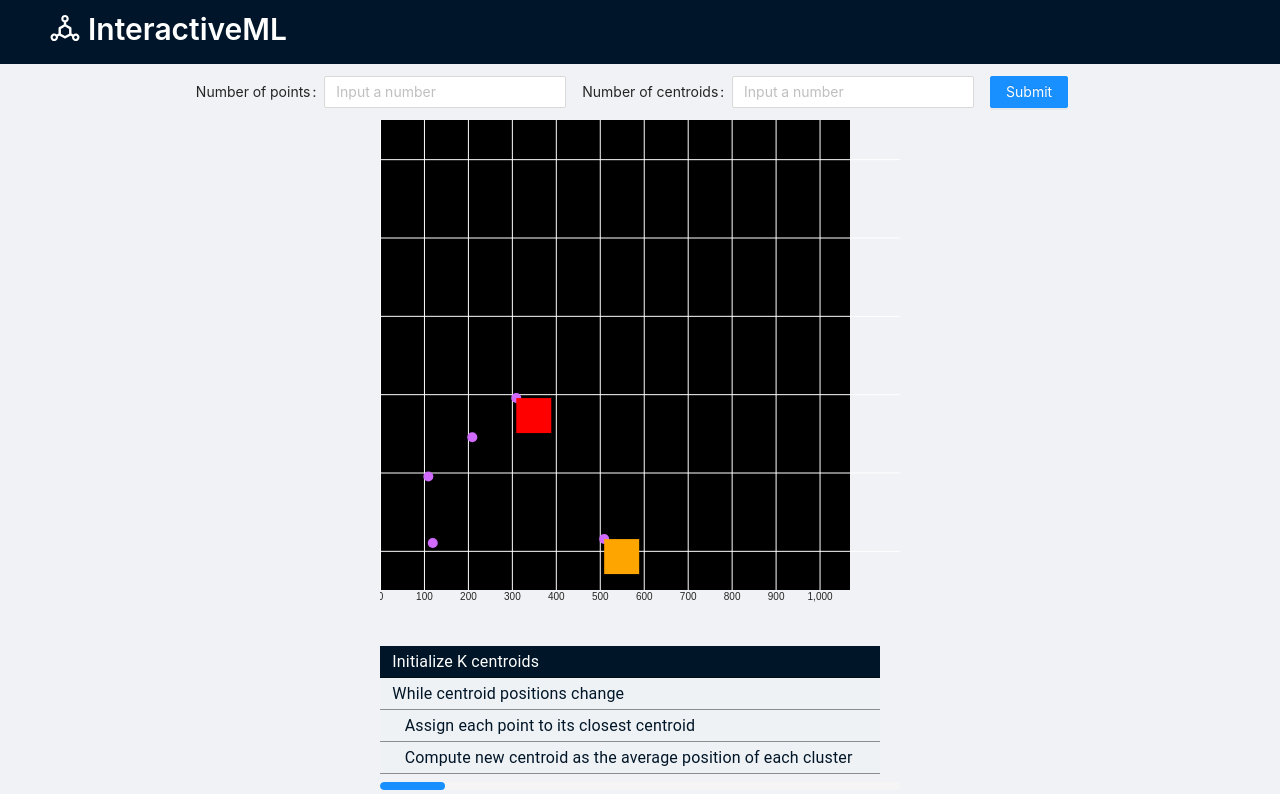
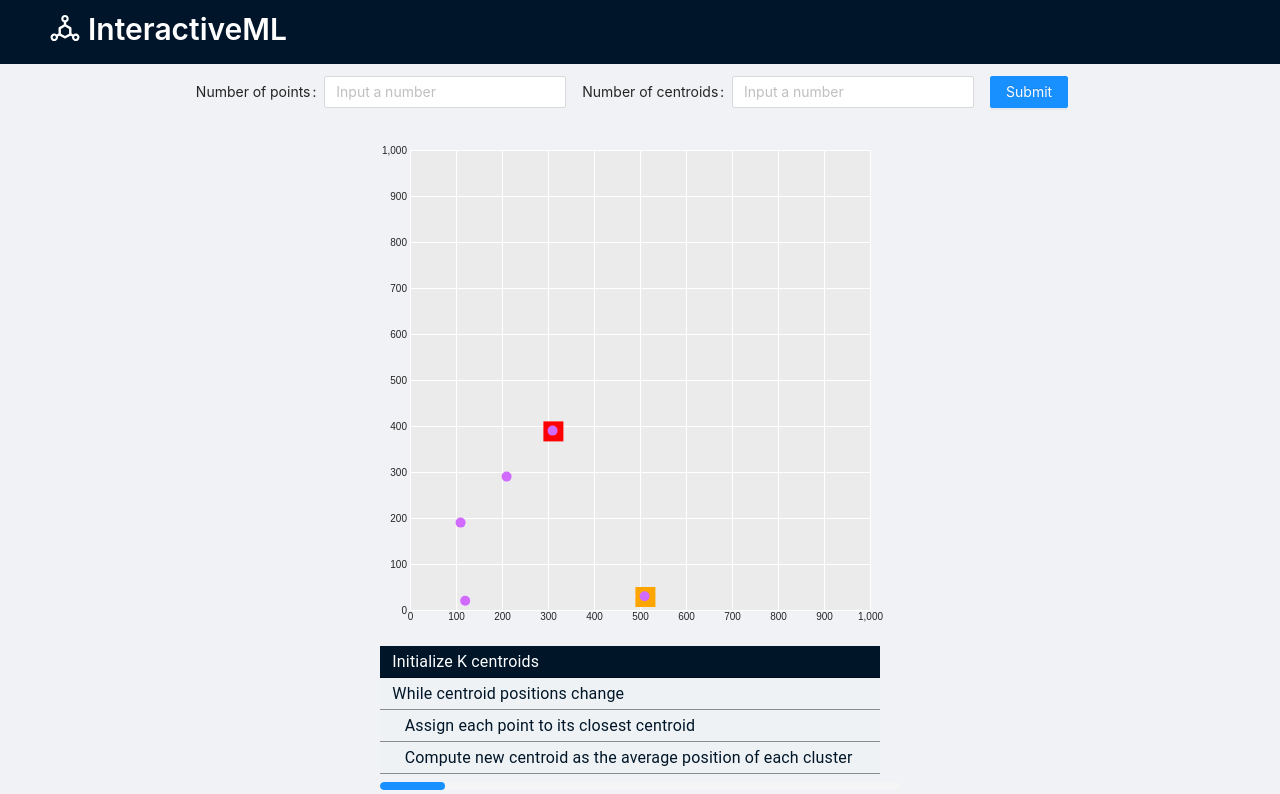
Before and after one commit to h12567/interactive-ml, a React (Create React App) app: page / in a window 1280 px wide. Shown: the top 794 px of the page. Built offline with nearby package versions, Linux system fonts and the light colour scheme.

Commit message:
Polish grid UI

```diff
--- a/src/components/ClusterVis.js
+++ b/src/components/ClusterVis.js
@@ -6,65 +6,65 @@ function ClusterVis({data, centroids}) {
 
     const ref = useD3(
         (svg) => {
-            var margin = {top: 10, right: 30, bottom: 40, left: 50},
+            var margin = {top: 30, right: 30, bottom: 30, left: 30},
                 width = 520 - margin.left - margin.right,
                 height = 520 - margin.top - margin.bottom;
-
 
             while (d3.select("#k-means").firstChild) {
                 d3.select('#k-means').removeChild(svg.lastChild);
             }
 
-            // var svg = d3.select("#k-means")
-            // .append("svg")
-            //     .attr("width", width + margin.left + margin.right)
-            //     .attr("height", height + margin.top + margin.bottom)
-            // .append("g")
-            //     .attr("transform",
-            //         "translate(" + margin.left + "," + margin.top + ")")
+            var svg = d3.select("#k-means")
+            .append("svg")
+                .attr("width", width + margin.left + margin.right)
+                .attr("height", height + margin.top + margin.bottom)
+            .append("g")
+                .attr("transform",
+                    "translate(" + margin.left + "," + margin.top + ")")
 
             svg
             .append("rect")
                 .attr("x",0)
                 .attr("y",0)
                 .attr("height", height)
-                .attr("width", height)
-                .style("fill", "EBEBEB")
+                .attr("width", width)
+                .attr("fill", "#EBEBEB")
 
+            // Add X axis
             var x = d3.scaleLinear()
-                .domain([0*0.95, 1000*1.001])
+                .domain([0, 1000])
                 .range([ 0, width ])
             svg.append("g")
                 .attr("transform", "translate(0," + height + ")")
-                .call(d3.axisBottom(x).tickSize(-height*1.3).ticks(10))
+                .call(d3.axisBottom(x).tickSize(-width).ticks(10))
                 .select(".domain").remove()
 
             // Add Y axis
             var y = d3.scaleLinear()
-                .domain([-0.001, 1000*1.01])
-                .range([ height, 0])
+                .domain([0, 1000])
+                .range([height, 0])
                 .nice()
             svg.append("g")
-                .call(d3.axisLeft(y).tickSize(-width*1.3).ticks(7))
+                .call(d3.axisLeft(y).tickSize(-height).ticks(10))
                 .select(".domain").remove()
 
             // Customization
             svg.selectAll(".tick line").attr("stroke", "white")
 
-            // Add X axis label:
-            svg.append("text")
-                .attr("text-anchor", "end")
-                .attr("x", width/2 + margin.left)
-                .attr("y", height + margin.top + 20)
-                .text("");
-
-            // Y axis label:
-            svg.append("text")
-                .attr("text-anchor", "end")
-                .attr("transform", "rotate(-90)")
-                .attr("y", -margin.left + 20)
-                .attr("x", -margin.top - height/2 + 20)
-                .text("")
+            // // Add X axis label:
+            // svg.append("text")
+            //     .attr("text-anchor", "end")
+            //     .attr("x", width/2 + margin.left)
+            //     .attr("y", height + margin.top + 20)
+            //     .text("");
+            //
+            // // Y axis label:
+            // svg.append("text")
+            //     .attr("text-anchor", "end")
+            //     .attr("transform", "rotate(-90)")
+            //     .attr("y", -margin.left + 20)
+            //     .attr("x", -margin.top - height/2 + 20)
+            //     .text("")
             // Color scale: give me a specie name, I return a color
 
             var color = d3.scaleOrdinal()
@@ -73,7 +73,19 @@ function ClusterVis({data, centroids}) {
                 .domain(["red", "orange", "yellow", "green", "blue", "indigo", "violet"])
                 .range(["#FF0000", "#ffa500", "#FFFF00", "#00FF00", "#0000FF", "#4b0082", "#d16aff"])
 
-            // Add dots
+            // Add clusters
+            svg.append('g')
+                .selectAll("dot")
+                .data(centroids)
+                .enter()
+                .append("rect")
+                .attr("x", function (d) { return x(d.x-20); } )
+                .attr("y", function (d) { return y(d.y+20); } )
+                .attr("width", 20)
+                .attr("height", 20)
+                .style("fill", function (d) { return color(d.color) } )
+
+            // Add points
             svg.append('g')
                 .selectAll("dot")
                 .data(data)
@@ -84,17 +96,7 @@ function ClusterVis({data, centroids}) {
                 .attr("r", 5)
                 .style("fill", function (d) { return color(d.color) } )
 
-            // Add dots
-            svg.append('g')
-            .selectAll("dot")
-            .data(centroids)
-            .enter()
-            .append("rect")
-            .attr("x", function (d) { return x(d.x); } )
-            .attr("y", function (d) { return y(d.y); } )
-            .attr("width", 35)
-            .attr("height", 35)
-            .style("fill", function (d) { return color(d.color) } )
+
 
         },
         [data]
```
